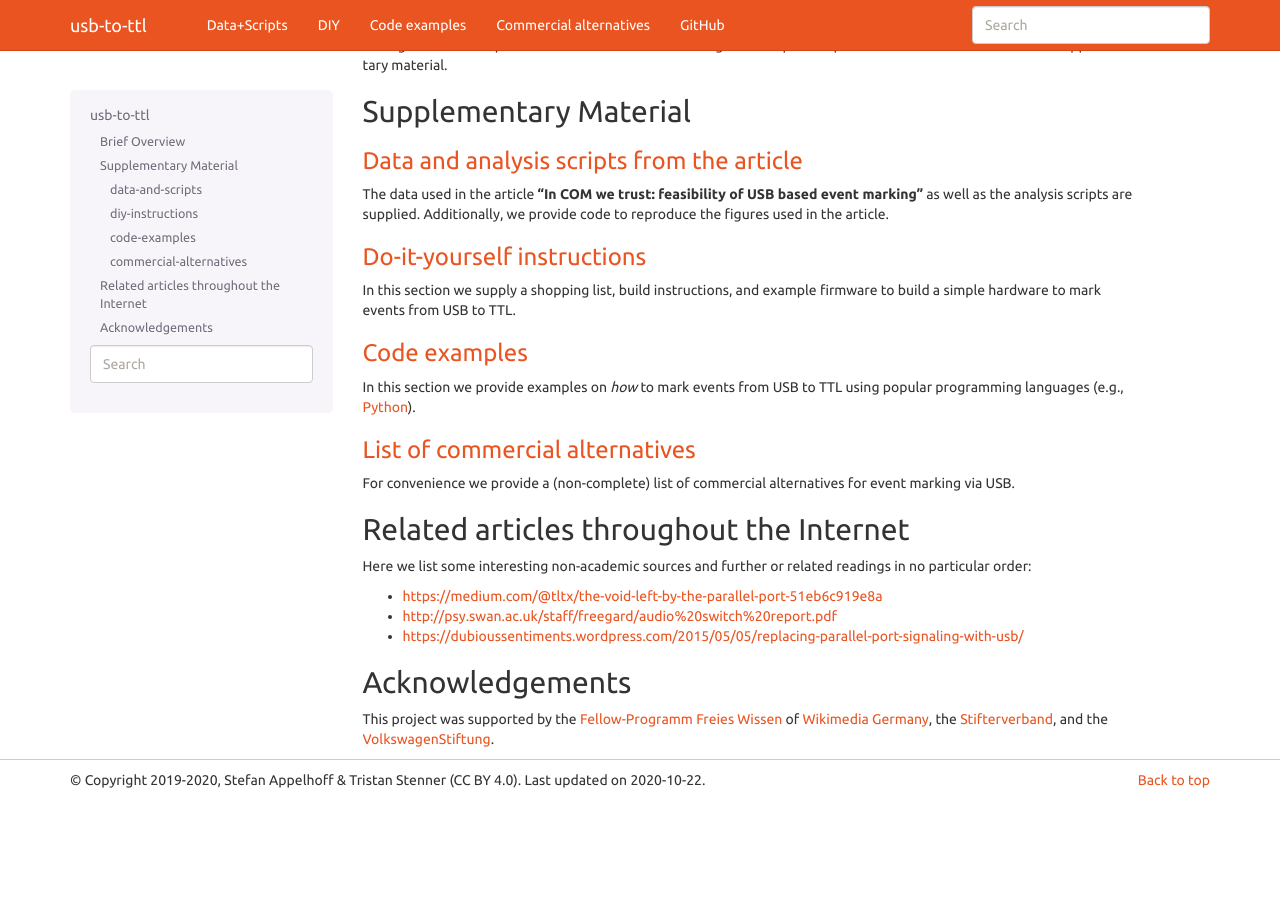
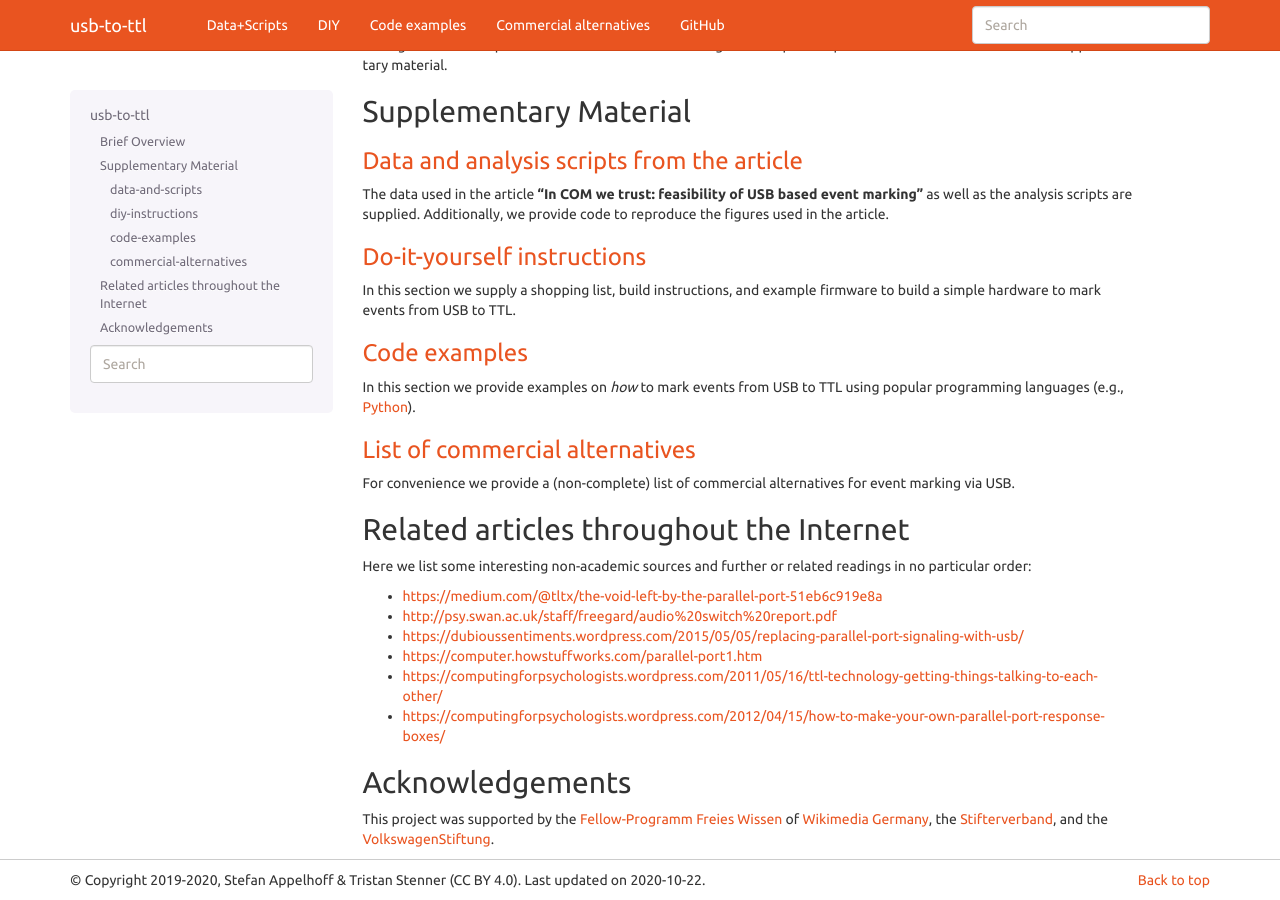
Before and after one commit to sappelhoff/usb-to-ttl, a Sphinx documentation site: the page built from docs/index.rst, in a window 1280 px wide and 900 px high, scrolled down 608 px. Built offline with Sphinx 7.4.7, drawn with Linux system fonts in a browser that asks for light colours; before the commit the page ends 1408 px from its top, so only the background shows below that; some of the changed lines change nothing that is shown.

Commit message:
add some links

```diff
--- a/docs/index.rst
+++ b/docs/index.rst
@@ -66,6 +66,9 @@ Here we list some interesting non-academic sources and further or related readin
 - https://medium.com/@tltx/the-void-left-by-the-parallel-port-51eb6c919e8a
 - http://psy.swan.ac.uk/staff/freegard/audio%20switch%20report.pdf
 - https://dubioussentiments.wordpress.com/2015/05/05/replacing-parallel-port-signaling-with-usb/
+- https://computer.howstuffworks.com/parallel-port1.htm
+- https://computingforpsychologists.wordpress.com/2011/05/16/ttl-technology-getting-things-talking-to-each-other/
+- https://computingforpsychologists.wordpress.com/2012/04/15/how-to-make-your-own-parallel-port-response-boxes/
 
 Acknowledgements
 ----------------
```
